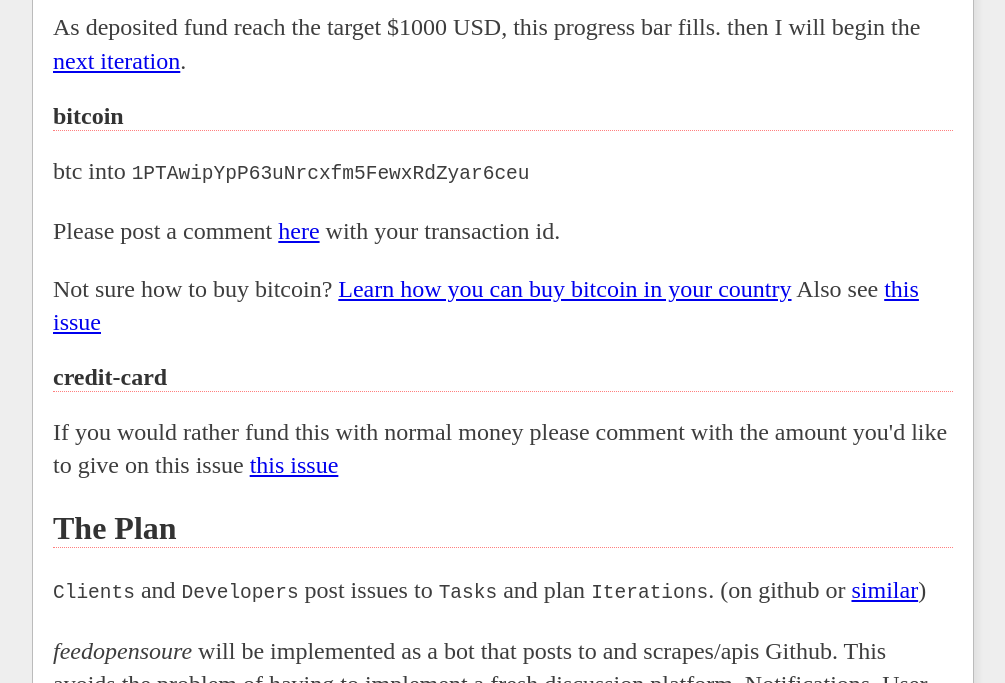
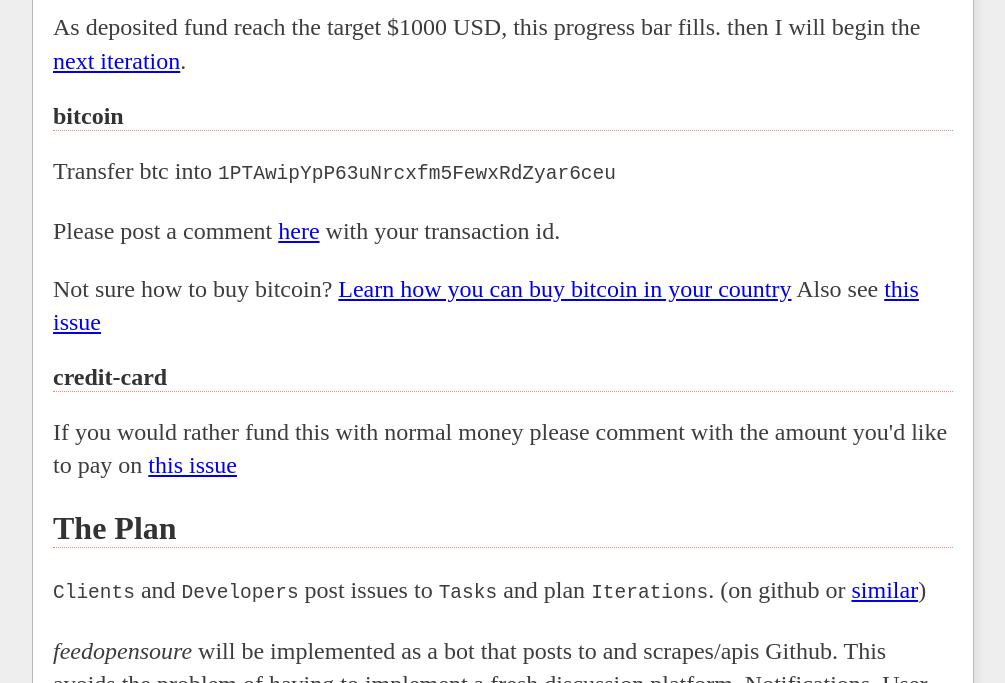
Before and after one commit to dominictarr/feedopensource, a website: page static/index.html in a window 1280 px wide. Shown: the part 1987-2670 px from the top of the page, without its empty margins (137-1142 px from the left). Drawn offline with Linux system fonts and the light colour scheme.

Commit message:
update static index

```diff
--- a/static/index.html
+++ b/static/index.html
@@ -55,18 +55,18 @@ because they know the value they are getting.</p>
 as <em>feedopensource</em> feeds itself with <em>feedopensource</em></p>
 <h2 id="the-prototype">The Prototype</h2>
 <p>You are looking at a <em>very simple</em> prototype.</p>
-<p><a href="bitcoin:1PTAwipYpP63uNrcxfm5FewxRdZyar6ceu"><img src="http://feedopensource.com/badge/1PTAwipYpP63uNrcxfm5FewxRdZyar6ceu/1.2" alt="progress bar"></a></p>
+<p><a href="bitcoin:1PTAwipYpP63uNrcxfm5FewxRdZyar6ceu"><img src="https://feedopensource.com/badge/1PTAwipYpP63uNrcxfm5FewxRdZyar6ceu/1.2" alt="progress bar"></a></p>
 <p>As deposited fund reach the target $1000 USD, this progress bar fills.
 then I will begin the <a href="https://github.com/dominictarr/feedopensource/issues/4">next iteration</a>.</p>
 <h3 id="bitcoin">bitcoin</h3>
-<p>btc into <code>1PTAwipYpP63uNrcxfm5FewxRdZyar6ceu</code></p>
+<p>Transfer btc into <code>1PTAwipYpP63uNrcxfm5FewxRdZyar6ceu</code></p>
 <p>Please post a comment <a href="https://github.com/dominictarr/feedopensource/issues/4">here</a>
 with your transaction id.</p>
 <p>Not sure how to buy bitcoin? <a href="http://howtobuybitcoins.info">Learn how you can buy bitcoin in your country</a>
 Also see <a href="https://github.com/dominictarr/feedopensource/issues/5">this issue</a></p>
 <h3 id="credit-card">credit-card</h3>
 <p>If you would rather fund this with normal money please
-comment with the amount you&#39;d like to give on this issue
+comment with the amount you&#39;d like to pay on
 <a href="https://github.com/dominictarr/feedopensource/issues/6">this issue</a></p>
 <h2 id="the-plan">The Plan</h2>
 <p><code>Clients</code> and <code>Developers</code> post issues to <code>Tasks</code> and plan <code>Iterations</code>.
```
